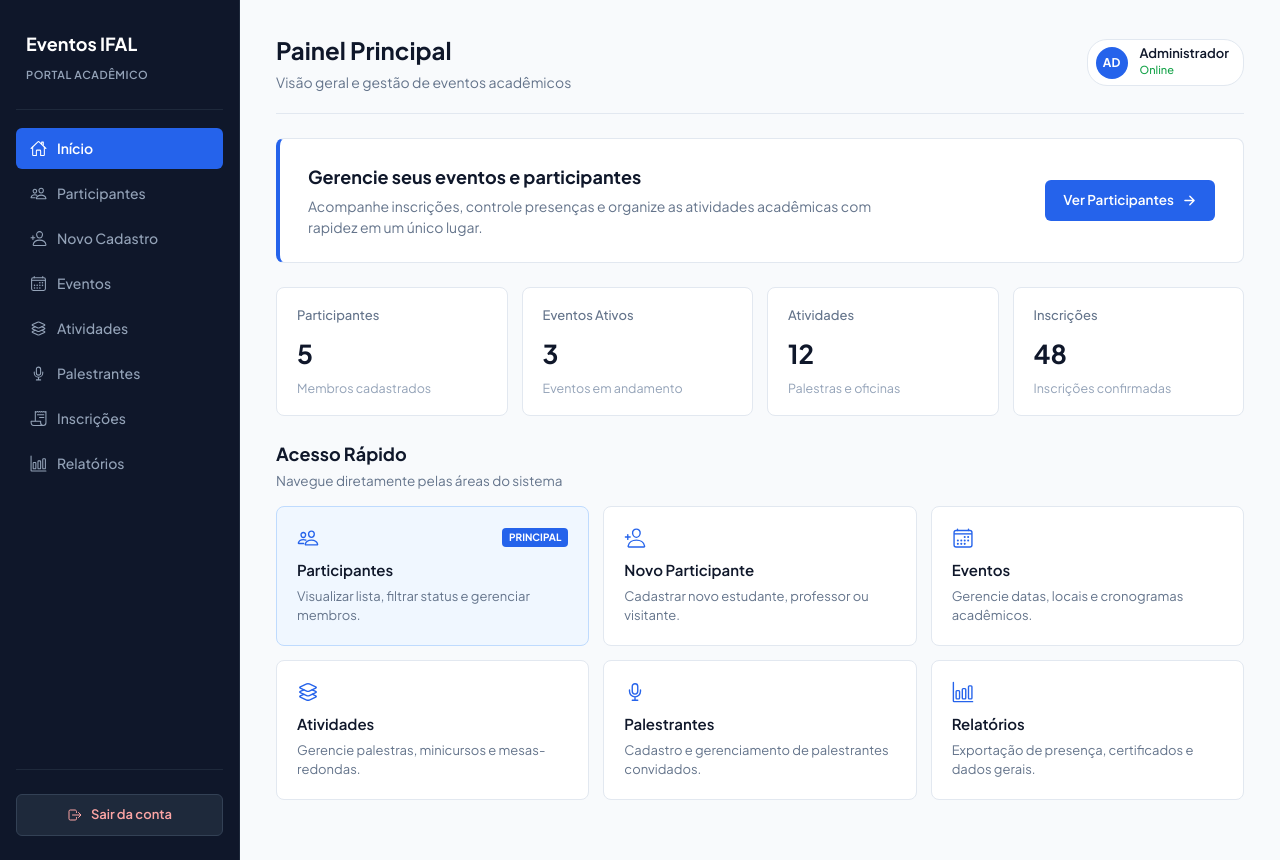
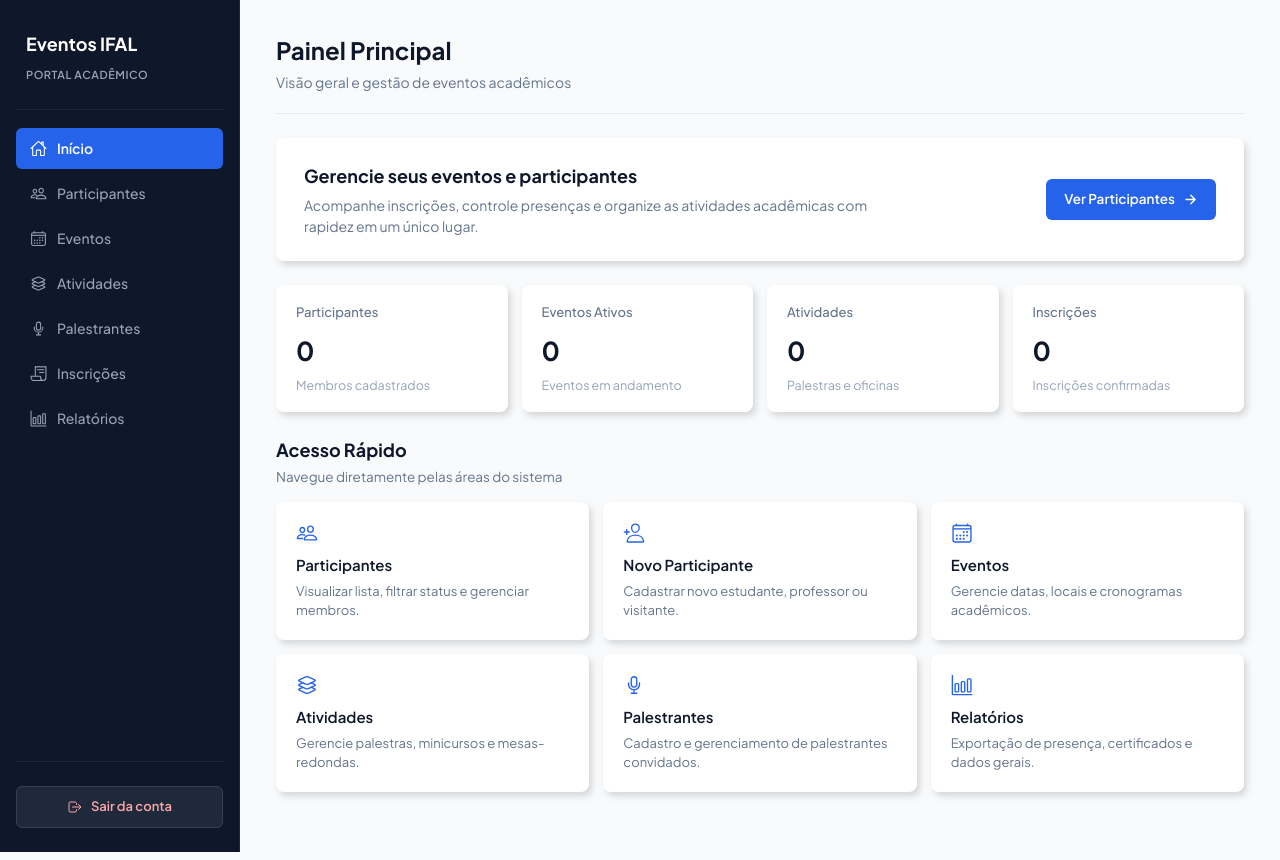
Before and after one commit to PabloVeiga1/projeto_4bim, a React (Vite) app in the folder frontend/: page /dashboard in a window 1280 px wide. Built offline with nearby package versions, Linux system fonts and the light colour scheme.

Commit message:
ajuste no painel principal

```diff
--- a/frontend/src/pages/Dashboard.jsx
+++ b/frontend/src/pages/Dashboard.jsx
@@ -34,11 +34,6 @@ function Dashboard() {
           <Link to="/participantes" className="nav-item">
             <IoPeopleOutline className="nav-icon" />
             <span>Participantes</span>
-          </Link>
-
-          <Link to="/participantesform" className="nav-item">
-            <IoPersonAddOutline className="nav-icon" />
-            <span>Novo Cadastro</span>
           </Link>
 
           <Link to="/eventos" className="nav-item">
@@ -87,17 +82,8 @@ function Dashboard() {
             <h1>Painel Principal</h1>
             <p>Visão geral e gestão de eventos acadêmicos</p>
           </div>
-
-          <div className="perfil-usuario">
-            <div className="perfil-avatar">AD</div>
-            <div className="perfil-info">
-              <span className="perfil-nome">Administrador</span>
-              <span className="perfil-status">Online</span>
-            </div>
-          </div>
         </header>
 
-        {/* Card de Boas-Vindas */}
         <section className="dashboard-boas-vindas">
           <div className="boas-vindas-content">
             <h2>Gerencie seus eventos e participantes</h2>
@@ -112,34 +98,32 @@ function Dashboard() {
           </Link>
         </section>
 
-        {/* Indicadores / Estatísticas */}
         <section className="dashboard-indicadores">
           <article className="indicador-card">
             <span className="indicador-rotulo">Participantes</span>
-            <h2 className="indicador-valor">5</h2>
+            <h2 className="indicador-valor">0</h2>
             <p className="indicador-descricao">Membros cadastrados</p>
           </article>
 
           <article className="indicador-card">
             <span className="indicador-rotulo">Eventos Ativos</span>
-            <h2 className="indicador-valor">3</h2>
+            <h2 className="indicador-valor">0</h2>
             <p className="indicador-descricao">Eventos em andamento</p>
           </article>
 
           <article className="indicador-card">
             <span className="indicador-rotulo">Atividades</span>
-            <h2 className="indicador-valor">12</h2>
+            <h2 className="indicador-valor">0</h2>
             <p className="indicador-descricao">Palestras e oficinas</p>
           </article>
 
           <article className="indicador-card">
             <span className="indicador-rotulo">Inscrições</span>
-            <h2 className="indicador-valor">48</h2>
+            <h2 className="indicador-valor">0</h2>
             <p className="indicador-descricao">Inscrições confirmadas</p>
           </article>
         </section>
 
-        {/* Acessos Rápidos */}
         <section className="dashboard-acessos">
           <div className="secao-titulo">
             <h2>Acesso Rápido</h2>
@@ -150,7 +134,6 @@ function Dashboard() {
             <Link to="/participantes" className="acesso-card destaque">
               <div className="card-top-row">
                 <IoPeopleOutline className="card-icon" />
-                <span className="card-badge">Principal</span>
               </div>
               <h3>Participantes</h3>
               <p>Visualizar lista, filtrar status e gerenciar membros.</p>
--- a/frontend/src/styles/Dashboard.css
+++ b/frontend/src/styles/Dashboard.css
@@ -182,17 +182,15 @@
   font-weight: 500;
 }
 
-/* Boas-Vindas */
 .dashboard-boas-vindas {
   padding: 24px 28px;
   border-radius: 8px;
   background-color: #ffffff;
-  border: 1px solid #e2e8f0;
-  border-left: 4px solid #2563eb;
   display: flex;
   align-items: center;
   justify-content: space-between;
   gap: 20px;
+  box-shadow: 3px 4px 6px rgba(179, 179, 179, 0.506);
 }
 
 .boas-vindas-content h2 {
@@ -244,12 +242,12 @@
 
 .indicador-card {
   background-color: #ffffff;
-  border: 1px solid #e2e8f0;
   border-radius: 8px;
   padding: 18px 20px;
   display: flex;
   flex-direction: column;
   gap: 4px;
+   box-shadow: 3px 4px 6px rgba(179, 179, 179, 0.506);
 }
 
 .indicador-rotulo {
@@ -298,7 +296,7 @@
 .acesso-card {
   background-color: #ffffff;
   padding: 20px;
-  border: 1px solid #e2e8f0;
+  box-shadow: 3px 4px 6px rgba(179, 179, 179, 0.506);
   border-radius: 8px;
   text-decoration: none;
   color: #0f172a;
@@ -336,12 +334,8 @@
   text-decoration: none;
 }
 
-.acesso-card.destaque {
-  border-color: #bfdbfe;
-  background-color: #f0f7ff;
-}
 
-.acesso-card.destaque:hover {
+.acesso-card:hover {
   border-color: #2563eb;
   background-color: #e6f0fd;
 }
```
